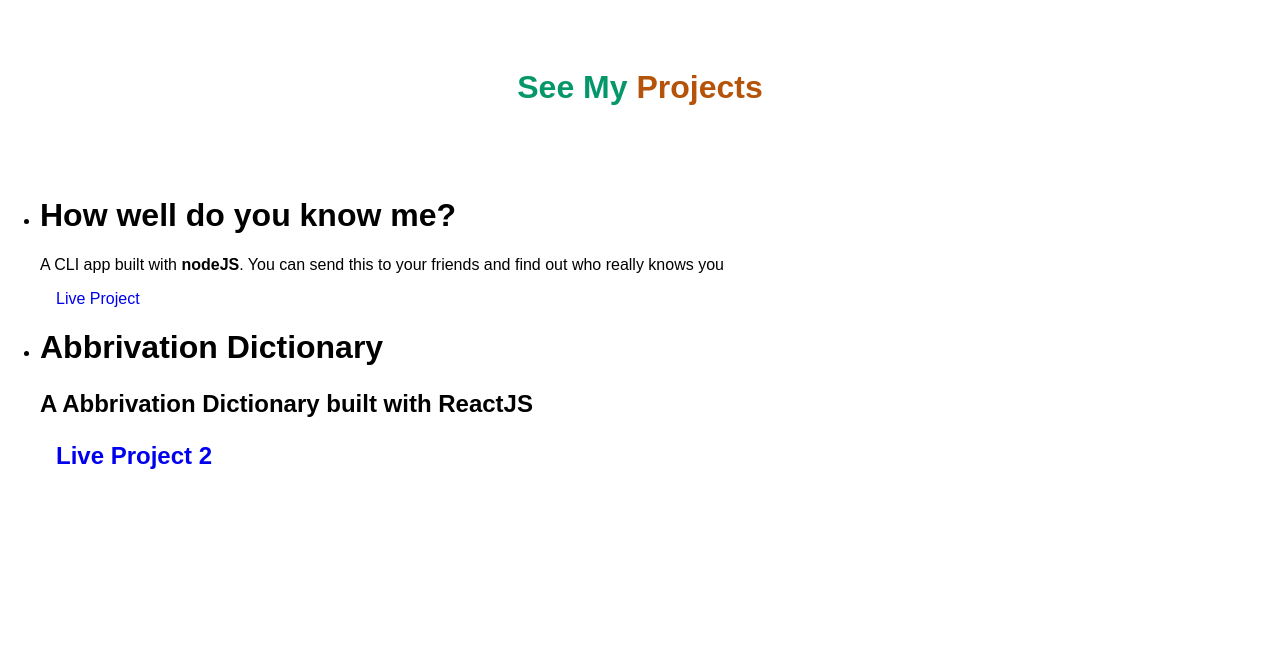
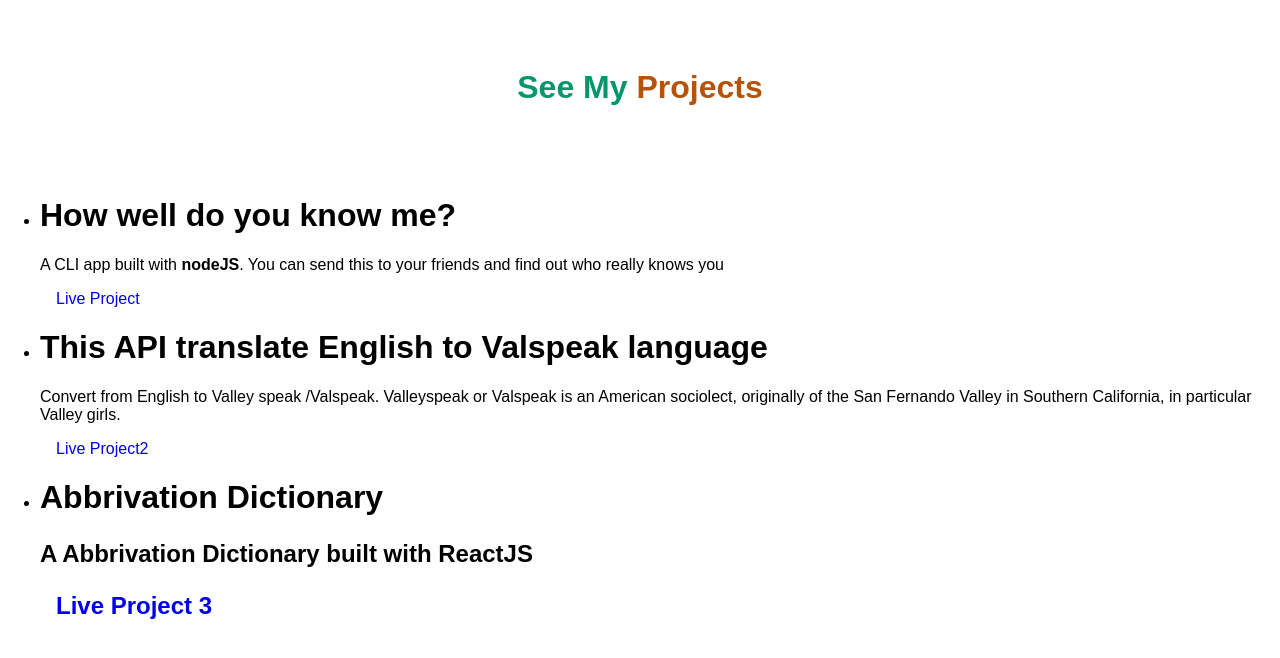
Before and after one commit to nvenkatcs/first, a plain HTML site: page projects.html in a window 1280 px wide. Drawn offline with Linux system fonts and the light colour scheme.

Commit message:
added project 3

```diff
--- a/projects.html
+++ b/projects.html
@@ -20,9 +20,17 @@
 <a class="link secondary-link" href="https://replit.com/@venkatesh123/highscore#index.js">Live Project</a>
 </li>
     <li>
+    <h1>This API translate English to Valspeak language</h1>
+        <p>Convert from English to Valley speak /Valspeak. Valleyspeak or Valspeak
+            is an American sociolect, originally of the San Fernando Valley
+            in Southern California, in particular Valley girls.</p>
+ <a class="link secondary-link"  href="https://venkateshnandyala1.netlify.app/">Live Project2</a>
+
+    </li>
+    <li>
     <h1>Abbrivation Dictionary<h2>
     <p> A Abbrivation Dictionary built with <strong>ReactJS</strong></p>
-        <a class="link secondary-link" href="https://t7ebo.csb.app/">Live Project 2</a>
+    <a class="link secondary-link" href="https://t7ebo.csb.app/">Live Project 3</a>
 
     </li>
 
```
